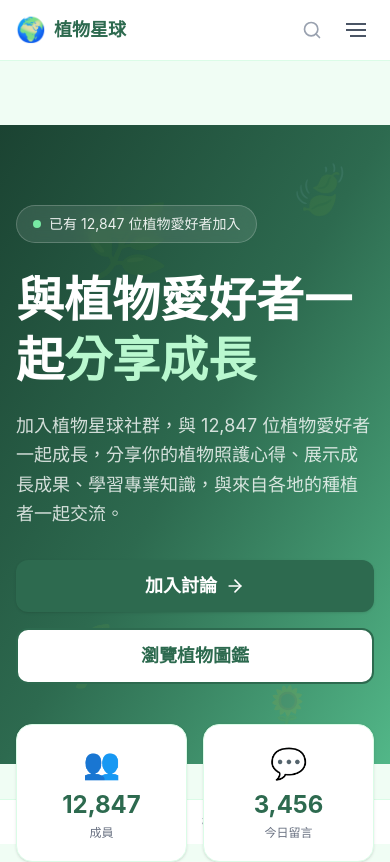
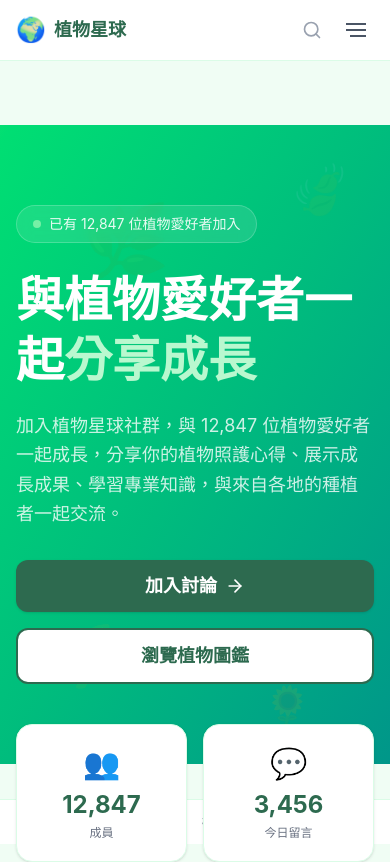
Before and after one commit to HoDZadkiel/PlantPlanet, a React (Vite) app: page / in a window 390 px wide. Shown: the top 862 px of the page. Built offline with nearby package versions, Linux system fonts and the light colour scheme.

Commit message:
design: lighten Hero section gradient to fresh green tones (issue #7) (#8)

```diff
--- a/data/issue_status.json
+++ b/data/issue_status.json
@@ -6,6 +6,12 @@
       "pr": "3",
       "branch": "issue-2-hero-subtitle",
       "processed_at": "2026-07-25"
+    },
+    "5": {
+      "status": "pr-created",
+      "pr": "6",
+      "branch": "issue-5-dark-mode-toggle",
+      "processed_at": "2026-07-25"
     }
   }
 }
--- a/src/pages/HomePage.tsx
+++ b/src/pages/HomePage.tsx
@@ -14,7 +14,7 @@ const HomePage = () => {
   return (
     <div>
       {/* Hero Section */}
-      <section className="relative overflow-hidden bg-gradient-to-br from-plant-dark via-plant-primary to-plant-secondary py-20 md:py-32">
+      <section className="relative overflow-hidden bg-gradient-to-br from-green-400 via-emerald-500 to-teal-600 py-20 md:py-32">
         {/* Background pattern */}
         <div className="absolute inset-0 opacity-10">
           <div className="absolute top-20 left-20 text-7xl animate-pulse delay-200">🌿</div>
```
